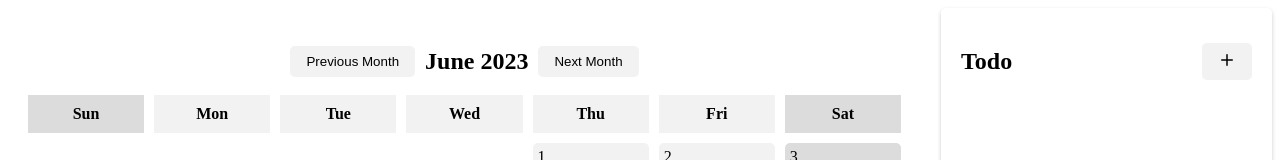
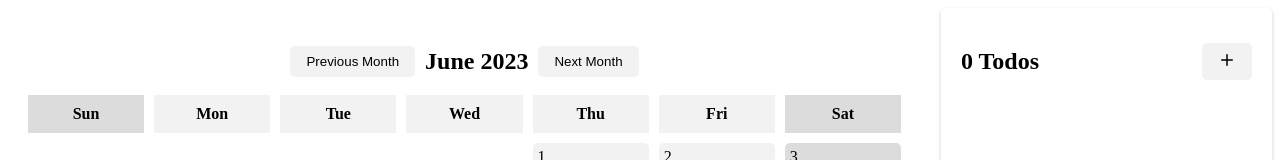
Before and after one commit to Asura369/calendar-app, a React (Create React App) app: page / in a window 1280 px wide. Shown: the top 160 px of the page. Built offline with nearby package versions, Linux system fonts and the light colour scheme.

Commit message:
modify logic so the input box will be shown for continuous todos, show number of todos

```diff
--- a/src/assets/css/main.css
+++ b/src/assets/css/main.css
@@ -126,7 +126,7 @@
   padding: 20px;
   border-radius: 5px;
   box-shadow: 0 2px 4px rgba(0, 0, 0, 0.2);
-  overflow: auto;
+  overflow: hidden;
 }
 
 .todo-header {
--- a/src/components/TodoList.js
+++ b/src/components/TodoList.js
@@ -34,7 +34,6 @@ function TodoList() {
             };
             setTodos([...todos, newTodo]);
             setInputValue('');
-            toggleInputFieldVisibility();
         }
     };
 
@@ -76,7 +75,7 @@ function TodoList() {
     return (
         <div className="todo-list">
             <div className="todo-header">
-                <h2>Todo</h2>
+                <h2>{todos.length} Todos</h2>
                 <button className="button add" onClick={toggleInputFieldVisibility}>
                     {inputVisibility ?
                         <img src={cancelIcon} alt="Cancel" className="cancel-icon" /> :
```
